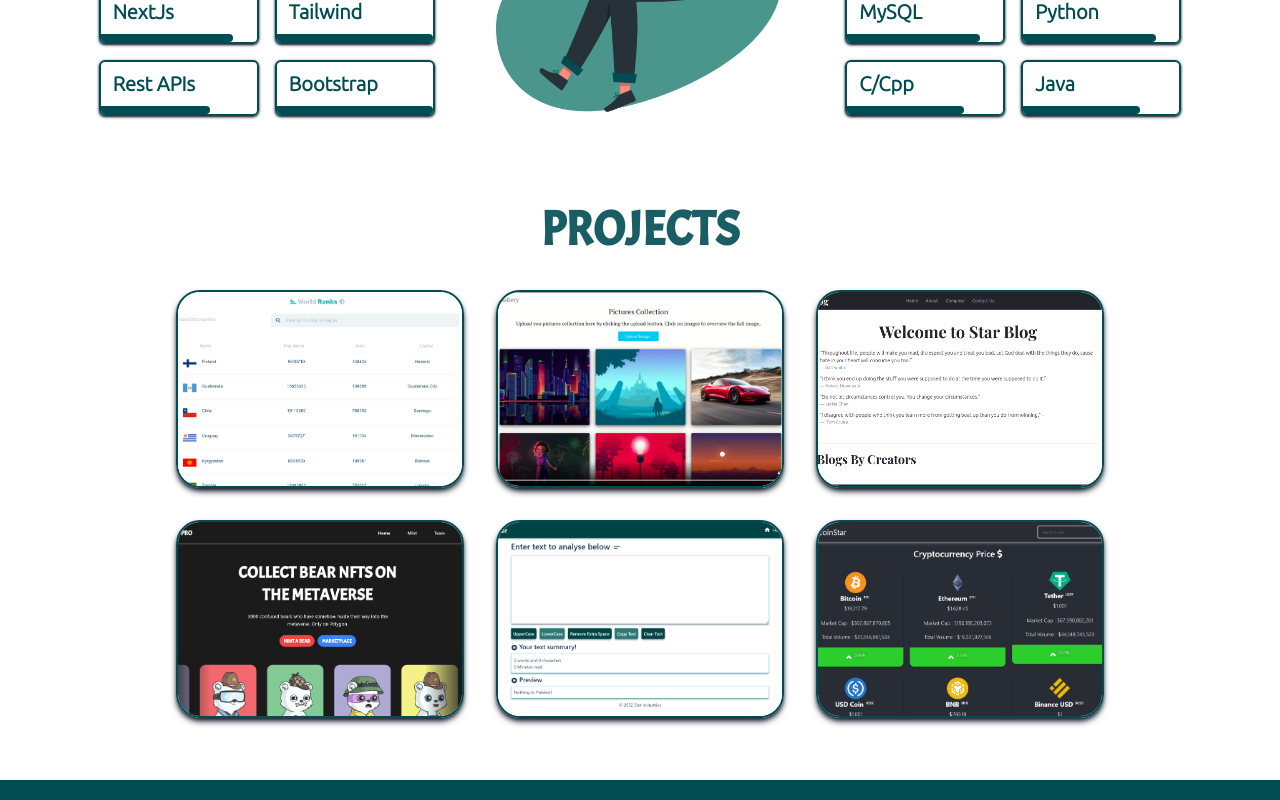
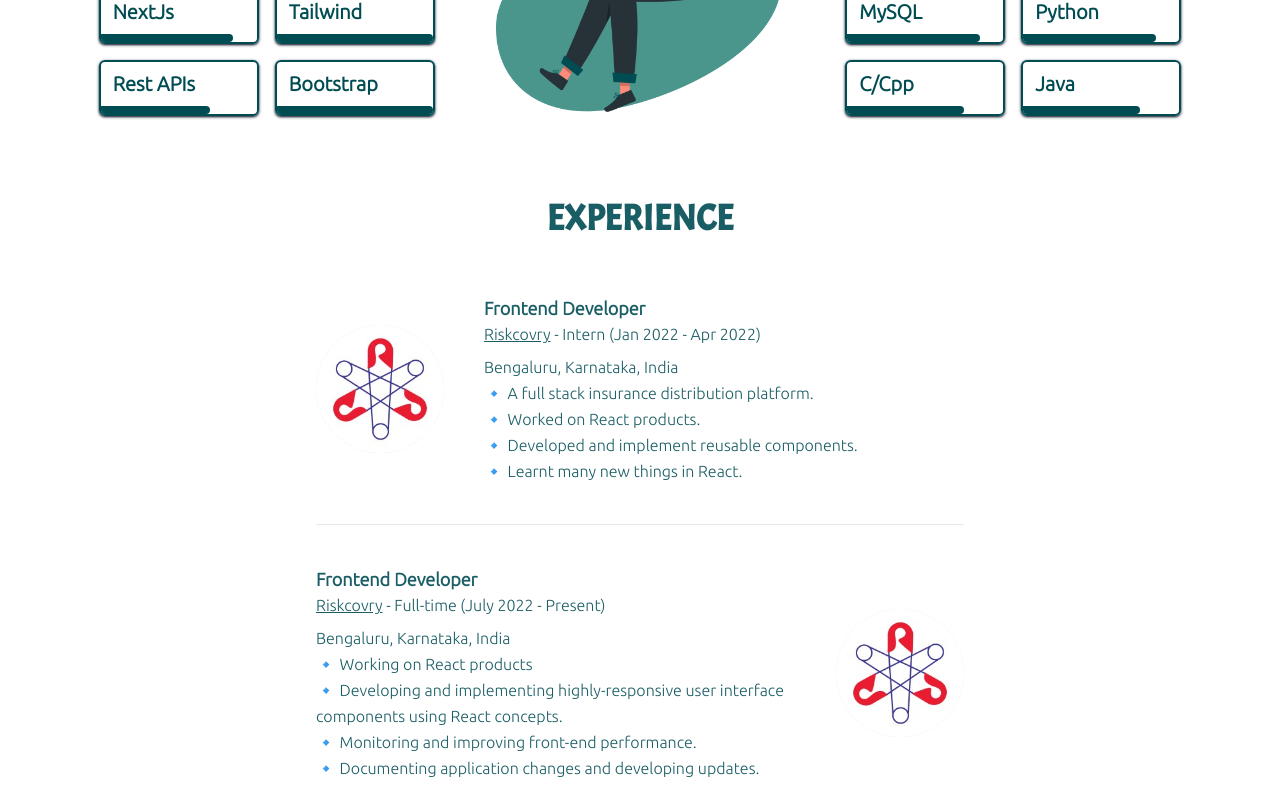
Before and after one commit to atultrp/atultrp-pro, a Next.js app: page / in a window 1280 px wide. Shown: the part 1540-2340 px from the top of the page. Built offline with nearby package versions, Linux system fonts and the light colour scheme.

Commit message:
experience

```diff
--- a/src/components/About.js
+++ b/src/components/About.js
@@ -1,6 +1,7 @@
 import React from 'react'
 import { BsGithub, BsTwitter, BsLinkedin, BsInstagram } from 'react-icons/bs';
 import { TbPoint } from 'react-icons/tb';
+import Experience from './Experience';
 import SkillCard from './SkillCard';
 
 const About = () => {
@@ -149,6 +150,10 @@ const About = () => {
           })}
         </div>
       </div>
+
+      {/* Experience */}
+      <h2 className="custom-font text-3xl sm:text-4xl uppercase font-semibold pt-16 text-center">Experience</h2>
+      <Experience />
     </div>
   )
 }
--- /dev/null
+++ b/src/components/Experience.js
@@ -0,0 +1,75 @@
+import React from 'react'
+
+const Experience = () => {
+  return (
+    <section className="dark:text-white ">
+      <div className="container px-5 py-14 mx-auto">
+        <div className="flex items-center lg:w-3/5 mx-auto border-b pb-10 mb-10 border-gray-200 sm:flex-row flex-col">
+          <div className="sm:w-32 sm:h-32 h-20 w-20 sm:mr-10 inline-flex items-center justify-center rounded-full bg-indigo-100 text-indigo-500 flex-shrink-0">
+            <img src="assets/riskcovryLogo.jpg" alt="Riskcovry" className="rounded-full" />
+          </div>
+          <div className="flex-grow sm:text-left text-center mt-6 sm:mt-0">
+            <h2 className="dark:text-white sm:text-lg text-xl font-semibold  ">Frontend Developer</h2>
+            <h2 className="dark:text-white sm:text-base text-lg font-medium mb-2 ">
+              <a href="https://riskcovry.com/" className="underline">
+                Riskcovry
+              </a>{" "}
+              - Intern (Jan 2022 - Apr 2022)
+            </h2>
+            <p className="leading-relaxed text-base">
+              Bengaluru, Karnataka, India
+            </p>
+            <p className="leading-relaxed text-base">
+              🔹 A full stack insurance distribution platform. <br />
+              🔹 Worked on React products. <br />
+              🔹 Developed and implement reusable components. <br />
+              🔹 Learnt many new things in React.<br />
+            </p>
+          </div>
+        </div>
+        <div className="flex items-center lg:w-3/5 mx-auto sm:flex-row flex-col">
+          <div className="flex-grow sm:text-left text-center mt-6 sm:mt-0">
+            <h2 className="dark:text-white sm:text-lg text-xl font-semibold  ">Frontend Developer</h2>
+            <h2 className="dark:text-white sm:text-base text-lg font-medium mb-2 ">
+              <a href="https://riskcovry.com/" className="underline">
+                Riskcovry
+              </a>{" "}
+              - Full-time (July 2022 - Present)
+            </h2>
+            <p className="leading-relaxed text-base">
+              Bengaluru, Karnataka, India
+            </p>
+            <p className="leading-relaxed text-base">
+              🔹 Working on React products <br />
+              🔹 Developing and implementing highly-responsive user interface components using React concepts. <br />
+              🔹 Monitoring and improving front-end performance. <br />
+              🔹 Documenting application changes and developing updates.
+            </p>
+          </div>
+          <div className="sm:w-32 sm:order-none order-first sm:h-32 h-20 w-20 sm:ml-10 inline-flex items-center justify-center rounded-full bg-indigo-100 text-indigo-500 flex-shrink-0">
+            <img src="assets/riskcovryLogo.jpg" alt="riskcovry" className="rounded-full" />
+          </div>
+        </div>
+        {/* <div className="flex items-center lg:w-3/5 mx-auto sm:flex-row flex-col">
+          <div className="sm:w-32 sm:h-32 h-20 w-20 sm:mr-10 inline-flex items-center justify-center rounded-full bg-indigo-100 text-indigo-500 flex-shrink-0">
+            <svg fill="none" stroke="currentColor" stroke-linecap="round" stroke-linejoin="round" stroke-width="2" className="sm:w-16 sm:h-16 w-10 h-10" viewBox="0 0 24 24">
+              <path d="M20 21v-2a4 4 0 00-4-4H8a4 4 0 00-4 4v2"></path>
+              <circle cx="12" cy="7" r="4"></circle>
+            </svg>
+          </div>
+          <div className="flex-grow sm:text-left text-center mt-6 sm:mt-0">
+            <h2 className="text-gray-900 text-lg title-font font-medium mb-2">The 400 Blows</h2>
+            <p className="leading-relaxed text-base">Blue bottle crucifix vinyl post-ironic four dollar toast vegan taxidermy. Gastropub indxgo juice poutine.</p>
+            <a className="mt-3 text-indigo-500 inline-flex items-center">Learn More
+              <svg fill="none" stroke="currentColor" stroke-linecap="round" stroke-linejoin="round" stroke-width="2" className="w-4 h-4 ml-2" viewBox="0 0 24 24">
+                <path d="M5 12h14M12 5l7 7-7 7"></path>
+              </svg>
+            </a>
+          </div>
+        </div> */}
+      </div>
+    </section>
+  )
+}
+
+export default Experience
--- a/src/pages/index.js
+++ b/src/pages/index.js
@@ -18,7 +18,7 @@ export default function Home() {
         <About />
       </div>
       <div id="projects">
-        <Projects/>
+        <Projects />
       </div>
 
     </div>
```
Also changed, not shown: public/assets/riskcovryLogo.jpg (added).
